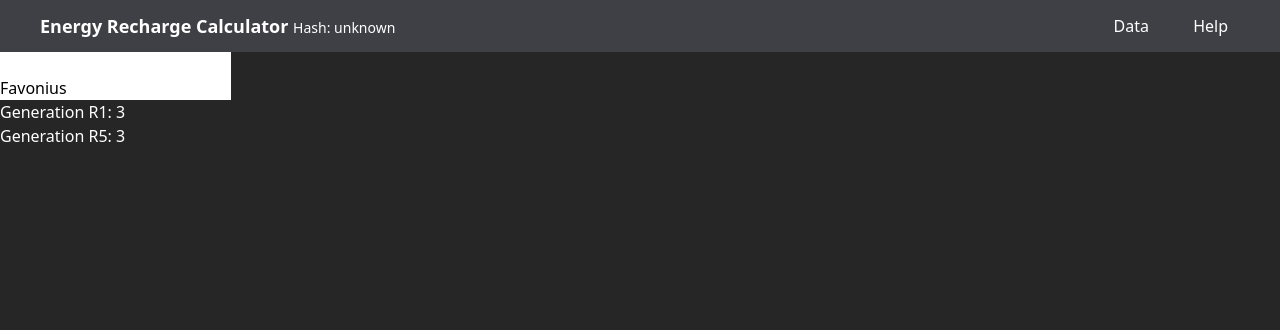
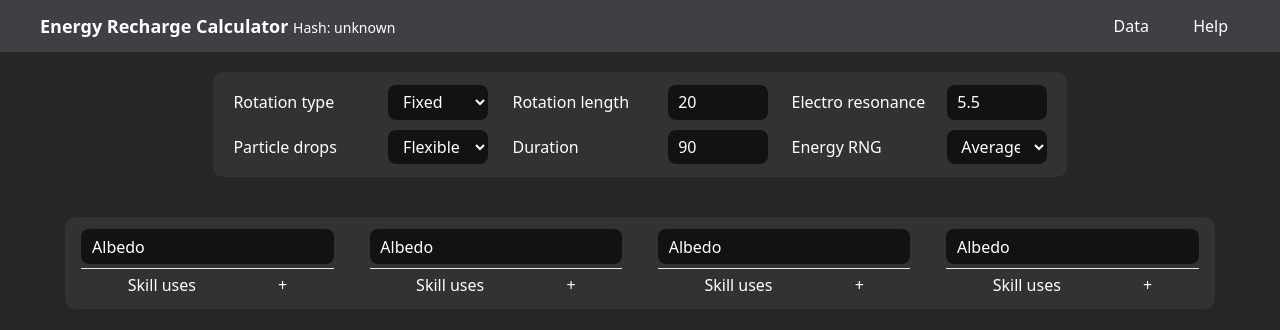
Before and after one commit to sharaths21312/ERC, a SvelteKit app: page / in a window 1280 px wide. Shown: the top 330 px of the page. Built offline with nearby package versions, Linux system fonts and the light colour scheme.

Commit message:
basic layout and groundwork

```diff
--- a/src/lib/datatypes.d.ts
+++ b/src/lib/datatypes.d.ts
@@ -3,6 +3,8 @@
 export type TParticleGenType = "particle" | "flat" | "particle_turret" | "flat_turret";
 
 export type TParticleTarget = "all" | "self" | "notself" | "onfield";
+
+export type TCharacterIndex = 0 | 1 | 2 | 3;
 
 export interface IParticleGenBase {
 	type: TParticleGenType;
@@ -52,3 +54,62 @@
 	characters: ICharacter[];
 	gear: IGear[];
 }
+
+export interface ICalculatorState {
+	0: ICharacterConfig | null;
+	1: ICharacterConfig | null;
+	2: ICharacterConfig | null;
+	3: ICharacterConfig | null;
+	general: IGeneralConfig;
+}
+
+export interface IGeneralConfig {
+	hp_threshold_energy: "default" | "none" | "custom";
+	hp_threshold_energy_custom: number;
+	rotation_type: "fixed" | "flexible";
+	rotation_length: number;
+	total_duration: number;
+	electro_resonance_interval: number;
+	energy_pessimism: number; // 0 -> default, 1 -> worst case
+}
+
+export interface ICharacterConfig {
+	name: string;
+	data: ICharacter;
+	sources: ICharacterSources[];
+	gear: IGearSources[];
+	burst_interval: number;
+	extra_flat_gen: number;
+}
+
+export interface ICharacterSources {
+	source_idx: number;
+	amount: number;
+	funnel: IFunnelEntry;
+}
+
+export interface IGearSources {
+	name: string;
+	refine?: number;
+	funnel: IFunnelEntry;
+	amount: number;
+}
+
+export interface IFunnelEntry {
+	active: boolean;
+	to: TCharacterIndex;
+	percentage: number;
+}
+
+export interface IOutput {
+	0: IOutputElt | null;
+	1: IOutputElt | null;
+	2: IOutputElt | null;
+	3: IOutputElt | null;
+}
+
+export interface IOutputElt {
+	particle_in: number[];
+	flat_gen: number[];
+	// energy
+}
--- a/src/lib/index.svelte.ts
+++ b/src/lib/index.svelte.ts
@@ -1,6 +1,6 @@
 import { get, writable } from "svelte/store";
 import type { Writable } from "svelte/store";
-import type { TElement, IDataSchema, ICharacter, IGear } from "./datatypes";
+import type { TElement, IDataSchema, ICharacter, IGear, ICharacterSources, ICharacterConfig, IGearSources, ICalculatorState, IOutput, IOutputElt } from "./datatypes";
 import { createContext } from "svelte";
 
 export function particleTransferFrac(eltsource: TElement, eltprod: TElement) {
@@ -32,3 +32,48 @@
 export const [get_data_file, set_data_file] = createContext<IDataSchema>();
 export const [get_char_data_file, set_char_data_file] = createContext<Record<string, ICharacter>>();
 export const [get_gear_data_file, set_gear_data_file] = createContext<Record<string, IGear>>();
+export const [get_calculator_state, set_calculator_state] = createContext<ICalculatorState>();
+export const [get_output_state, set_output_state] = createContext<IOutput>();
+
+export class CalculatorConfig implements ICharacterConfig {
+    name: string = $state("");
+    sources: ICharacterSources[] = $state([]);
+    gear: IGearSources[] = $state([]);
+    burst_interval: number = 20;
+    burst_count: number = 1;
+    extra_flat_gen: number = 1;
+
+    get data () {
+        return get_char_data_file()[this.name];
+    }
+
+    constructor(name: string) {
+        this.name = name;
+        this.sources = [];
+    }
+}
+
+export function create_empty_source() {
+    return {
+        index: 0,
+        amount: 0,
+        funnel: {
+            active: false,
+            to: 0,
+            percentage: 100
+        }
+    };
+}
+
+export function create_empty_gear_source() {
+    return {
+        name: "Favonius",
+        refine: 5,
+        amount: 1,
+        funnel: {
+            active: false,
+            to: 0,
+            percentage: 100
+        }
+    };
+}
--- a/src/routes/+layout.svelte
+++ b/src/routes/+layout.svelte
@@ -1,8 +1,8 @@
 <script lang="ts">
-	import '../app.css';
+	import "../app.css"
 	import Header from './header.svelte';
-	import { set_char_data_file, set_data_file, set_gear_data_file } from '$lib/index.svelte';
-	import type { ICharacter, IDataSchema, IGear } from '$lib/datatypes';
+	import { CalculatorConfig, set_calculator_state, set_char_data_file, set_data_file, set_gear_data_file, set_output_state } from '$lib/index.svelte';
+	import type { ICalculatorState, ICharacter, IDataSchema, IGear, IOutputElt } from '$lib/datatypes';
 	import file_data from '$lib/data.json'
 	let { children } = $props();
 
@@ -23,7 +23,36 @@
 		})
 	})
 	set_gear_data_file(gear_data);
+	let calculator_state: ICalculatorState = $state({
+		0: new CalculatorConfig("Albedo"),
+		1: new CalculatorConfig("Albedo"),
+		2: new CalculatorConfig("Albedo"),
+		3: new CalculatorConfig("Albedo"),
+		general: {
+			rotation_type: 'fixed',
+			rotation_length: 20,
+			total_duration: 90,
+			electro_resonance_interval: 5.5,
+			energy_pessimism: 0,
+			hp_threshold_energy: 'default',
+			hp_threshold_energy_custom: 9
+		}
+	})
+	set_calculator_state(calculator_state)
 
+
+
+	const single_output: IOutputElt = {
+		particle_in: [0, 0, 0, 0, 0],
+		flat_gen: [0, 0, 0, 0, 0]
+	}
+
+	set_output_state({
+		0: structuredClone(single_output),
+		1: structuredClone(single_output),
+		2: structuredClone(single_output),
+		3: structuredClone(single_output)
+	});
 </script>
 
 
--- a/src/routes/+page.svelte
+++ b/src/routes/+page.svelte
@@ -1,20 +1,94 @@
 <script lang="ts">
-    import { get_char_data, get_char_data_file, get_gear_data, get_gear_data_file, remap_refine } from "$lib/index.svelte";
-    let gear_name = $state("Favonius")
-    let gear_data = $derived(get_gear_data(gear_name))
-    let generation_r5 = $derived.by(() => {
-        let dat = get_gear_data(gear_name)
-        return dat.refine_scaling ? remap_refine(dat.gen[0].amount, dat.refine_scaling, 5) : dat.gen[0].amount
-    })
+  import Character from "./character.svelte";
+  import { get_calculator_state, get_char_data, get_char_data_file, get_gear_data, get_gear_data_file, remap_refine } from "$lib/index.svelte";
+
+  let calculator_state = get_calculator_state()
+  let electro_reso = $state(true)
+  let num_chars = $derived(([0,1,2,3] as const).reduce((prev: number, i) => prev + (calculator_state[i] != null ? 1 : 0), 0))
+  // ugly hack but just checks each character
+
+
+
 </script>
 
-<input list="character-list">
-<br>
-<input list="gear-list" bind:value={gear_name}>
-<p>
-    Generation R1: {get_gear_data(gear_name).gen[0].amount} <br>
-    Generation R5: {generation_r5}
-</p>
+<div class="flex flex-col items-center">
+  <!-- Basic settings -->
+
+  <div class="top_container grid-cols-1 md:grid-cols-2 lg:grid-cols-3 2xl:grid-cols-4">
+
+    <!-- Fixed/flexible rotation -->
+    <label for="rotation-type-input" class="top_label">
+      <span class="top_label_text">Rotation type</span>
+      <select class="data_inputs top_input" id="rotation-type-input" bind:value={calculator_state.general.rotation_type}>
+        <option value="fixed">Fixed</option>
+        <option value="flexible">Flexible</option>
+      </select>
+    </label>
+
+    <!-- Rotation length -->
+    {#if calculator_state.general.rotation_type == "fixed"}
+      <label class="top_label" for="rotation-length-input">
+        <span class="top_label_text">Rotation length</span>
+        <input type="number" step="any" class="data_inputs top_input"
+          id="rotation-length-input" bind:value={calculator_state.general.rotation_length}>
+      </label>
+    {/if}
+
+    <!-- Electro resonance -->
+    {#if electro_reso}
+      <label class="top_label" for="electro-reso-input">
+        <span class="top_label_text">Electro resonance</span>
+        <input type="number" step="any" class="data_inputs top_input"
+          id="electro-reso-input" bind:value={calculator_state.general.electro_resonance_interval}>
+      </label>
+    {/if}
+
+    <!-- Particle drop assumptions -->
+    <label for="hp-particles-type" class="top_label">
+      <span class="top_label_text">Particle drops</span>
+      <select class="data_inputs top_input" id="hp-particles-type" bind:value={calculator_state.general.hp_threshold_energy}>
+        <option value="default">Flexible</option>
+        <option value="none">Fixed</option>
+        <option value="custom">Custom</option>
+      </select>
+    </label>
+
+    {#if calculator_state.general.hp_threshold_energy == "custom"}
+      <label class="top_label" for="custom-particles-input">
+        <span class="top_label_text">Custom drops</span>
+        <input type="number" step="any" class="data_inputs top_input"
+          id="custom-particles-input" bind:value={calculator_state.general.hp_threshold_energy_custom}>
+      </label>
+    {/if}
+
+    <!-- Total duration -->
+    <label class="top_label" for="total-duration">
+      <span class="top_label_text">Duration</span>
+      <input type="number" step="any" class="data_inputs top_input"
+        id="total-duration" bind:value={calculator_state.general.total_duration}>
+    </label>
+
+    <!-- Particle generation -->
+    <label for="particle-rng" class="top_label">
+      <span class="top_label_text">Energy RNG</span>
+      <select class="data_inputs top_input" id="particle-rng" bind:value={calculator_state.general.energy_pessimism}>
+        <option value={0}>Average</option>
+        <option value={0.5}>Safe</option>
+        <option value={1}>Worst-case</option>
+      </select>
+    </label>
+  </div>
+
+  <div class="chars_container grid-cols-2 lg:grid-cols-4">
+    <Character idx={0} />
+    <Character idx={1} />
+    <Character idx={2} />
+    <Character idx={3} />
+  </div>
+
+
+</div>
+
 
 <datalist id="character-list">
   {#each Object.keys(get_char_data_file()) as name}
@@ -29,7 +103,26 @@
 </datalist>
 
 <style>
-    input {
-        color: black;
+  .top_container {
+      max-width: 1500px;
+      margin-block: 20px;
+      padding: 8px;
+      background-color: rgb(50, 50, 50);
+      border-radius: 10px;
+      margin-inline: 40px;
+      display: grid;
+      justify-items: center;
+  }
+
+  .chars_container {
+      margin-block: 20px;
+      padding: 8px;
+      background-color: rgb(50, 50, 50);
+      border-radius: 10px;
+      margin-inline: 40px;
+      display: grid;
+      gap: 20px;
+      justify-items: center;
+      max-width: 1700px;
   }
 </style>
--- /dev/null
+++ b/src/routes/character.svelte
@@ -0,0 +1,44 @@
+<script lang="ts">
+	import { get_calculator_state, get_char_data, get_char_data_file, get_output_state } from "$lib/index.svelte";
+
+  let { idx }: { idx: 0 | 1 | 2 | 3 } = $props()
+  let calculator_state = get_calculator_state();
+  let current_char = $derived(calculator_state[idx])!;
+  let output = get_output_state();
+  // svelte-ignore state_referenced_locally
+    let selected_name = $state(current_char?.name ?? "")
+
+
+  function nameChange(e: Event) {
+    if (Object.keys(get_char_data_file()).includes(selected_name)) {
+      current_char.name = selected_name
+    }
+  }
+
+
+</script>
+
+{#if current_char !== null}
+  <div class="flex flex-col mx-2 my-1">
+    <input list="character-list" class="data_inputs" bind:value={selected_name} onchange={nameChange}
+      onclick={(e) => {(e.target as HTMLInputElement).select()}}>
+
+    <hr class="my-1">
+
+    <div class="inputs-section">
+      <div class="flex justify-around">
+        <span>Skill uses </span>
+        <button>+</button>
+      </div>
+    </div>
+
+  </div>
+{/if}
+
+
+<style>
+  .inputs-section {
+    padding-inline: 4pt;
+    /* padding-block: 2pt; */
+  }
+</style>
--- a/src/routes/header.svelte
+++ b/src/routes/header.svelte
@@ -2,8 +2,6 @@
 	import { onMount } from "svelte";
     import { base } from "$app/paths";
     import { PUBLIC_HASH } from "$env/static/public";
-    import "../app.css"
-
     let path = $state(`${base}/`)
     onMount(() => {
         path = document.location.pathname
--- /dev/null
+++ b/static/styles.css
@@ -0,0 +1,41 @@
+.data_inputs,
+select.data_inputs>option {
+    color: white;
+    background-color: rgb(18, 18, 18);
+    padding-inline: 8pt;
+    padding-block: 4pt;
+}
+
+.data_inputs {
+    border-radius: 8px;
+}
+
+
+select.data_inputs:open {
+    border-bottom-left-radius: 0;
+    border-bottom-right-radius: 0;
+}
+
+select.data_inputs,
+::picker(select) {
+    appearance: base-select;
+}
+
+.top_input {
+    width: 0;
+    min-width: 100px;
+}
+
+.top_label {
+    padding-inline: 12px;
+    padding-block: 5px;
+    display: flex;
+    flex-direction: row;
+    align-items: center;
+    width: 100%;
+    justify-content: space-between;
+}
+
+.top_label_text {
+    padding-right: 16pt;
+}
```
Also changed, not shown: src/app.html (+10 -1 lines). Lines whose indentation alone changed are shown as unchanged.
